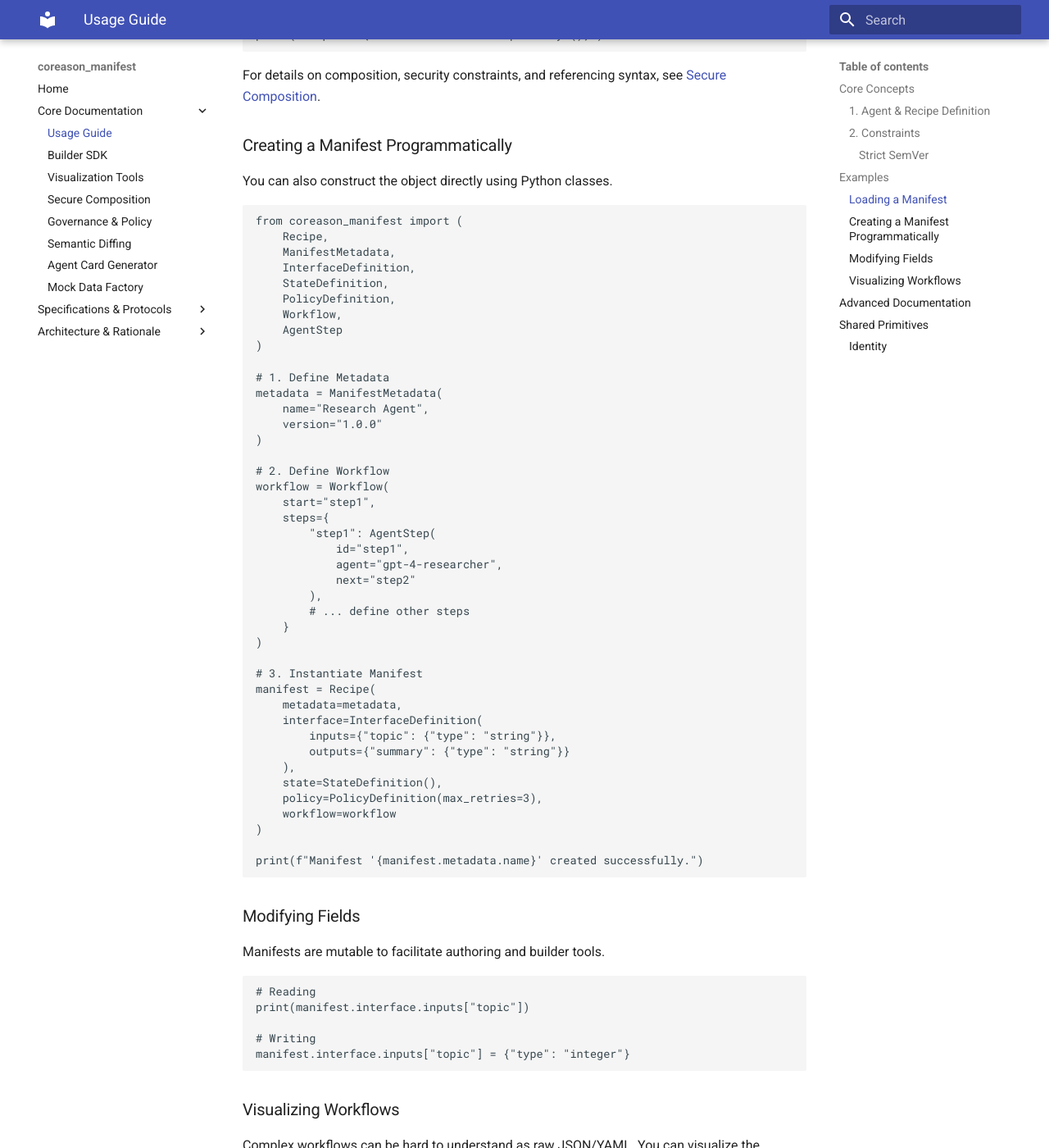
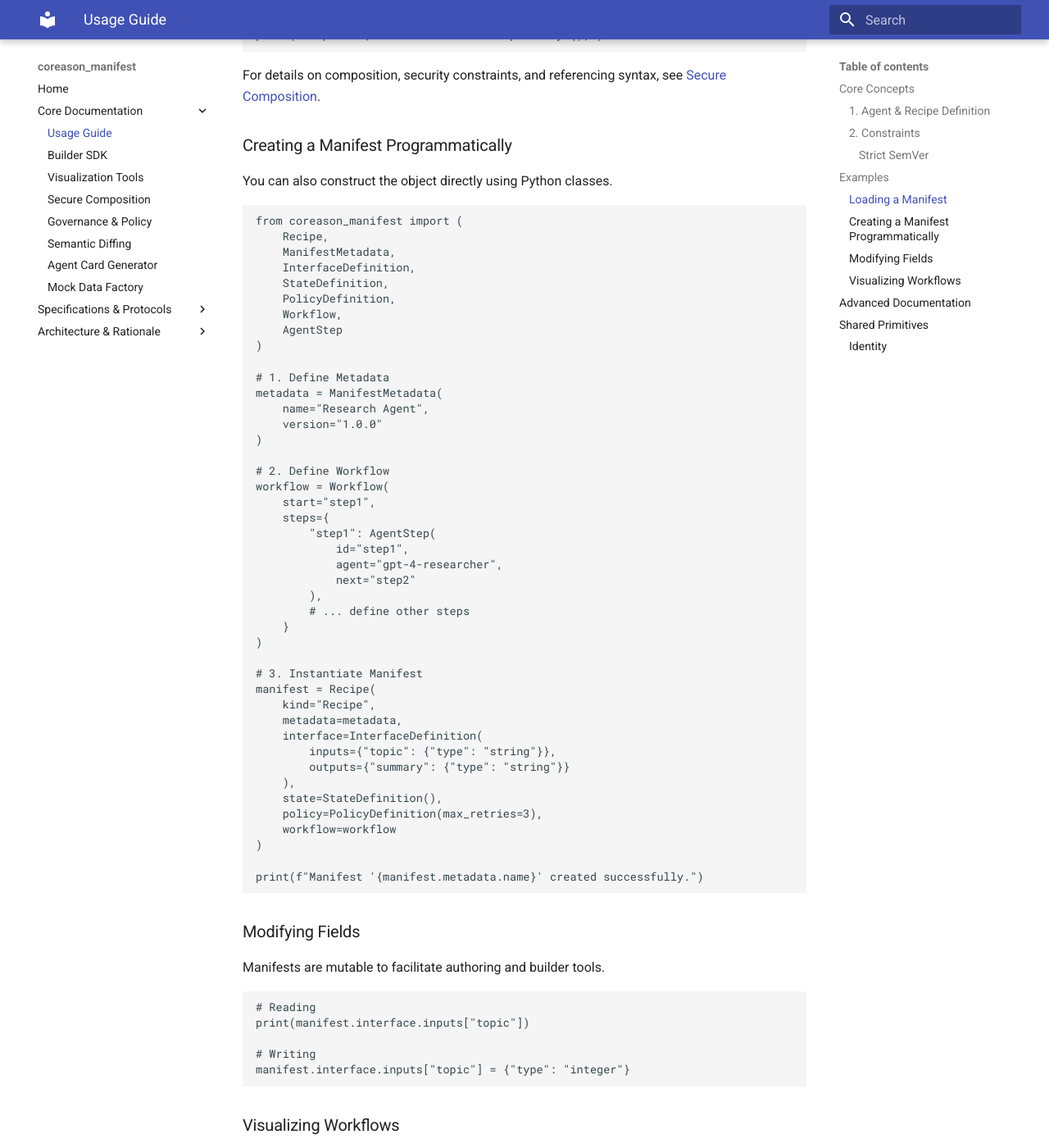
Before and after one commit to CoReason-AI/coreason-manifest, an MkDocs documentation site: the page built from docs/usage.md, in a window 1280 px wide and 1400 px high, scrolled down 1122 px. Shown: the whole window at 82% size. Built offline with MkDocs 1.6.1 and Material for MkDocs 9.7.7, drawn with Linux system fonts in a browser that asks for light colours.

Commit message:
docs: improve documentation cohesiveness and fix usage example (#322)
- Update README.md documentation badge to point to docs/index.md for better discoverability.
- Fix Python usage example in docs/usage.md by adding the required `kind="Recipe"` argument.
- Add "Further Reading" section to VIGNETTE.md linking to the main documentation index.
- Verified changes with strict linting (ruff, mypy) and unit tests (pytest).

```diff
--- a/docs/usage.md
+++ b/docs/usage.md
@@ -75,6 +75,7 @@ workflow = Workflow(
 
 # 3. Instantiate Manifest
 manifest = Recipe(
+    kind="Recipe",
     metadata=metadata,
     interface=InterfaceDefinition(
         inputs={"topic": {"type": "string"}},
```
Also changed, not shown: README.md (+1 -1 lines), VIGNETTE.md (+4 -0 lines).
